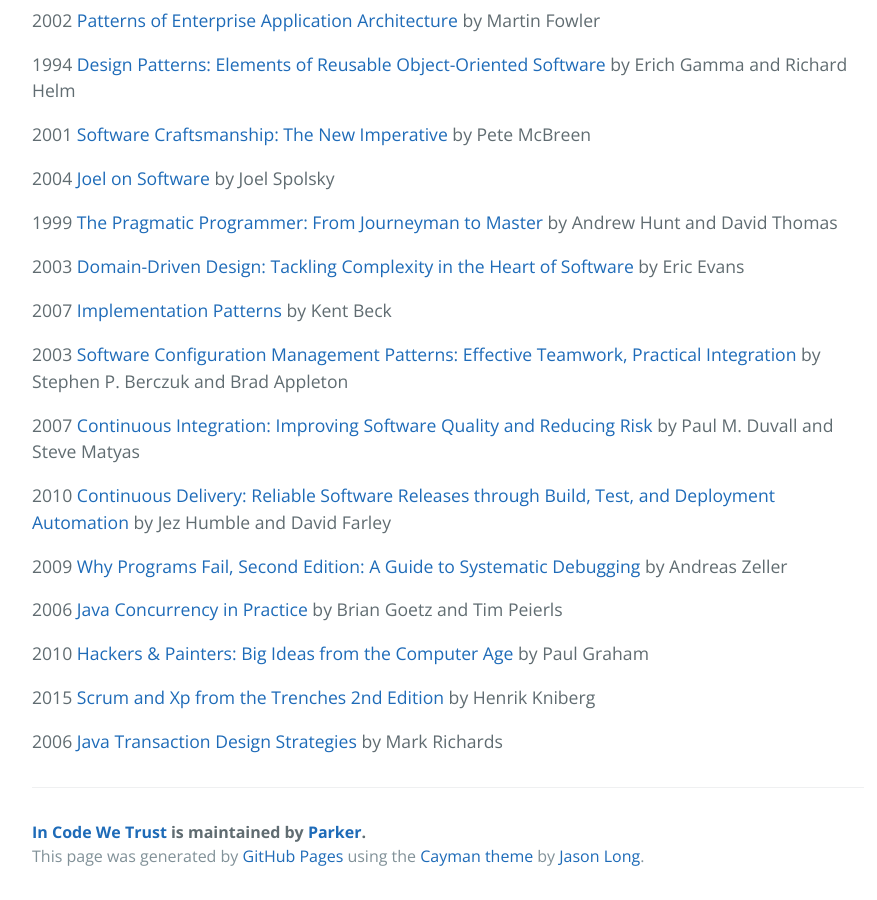
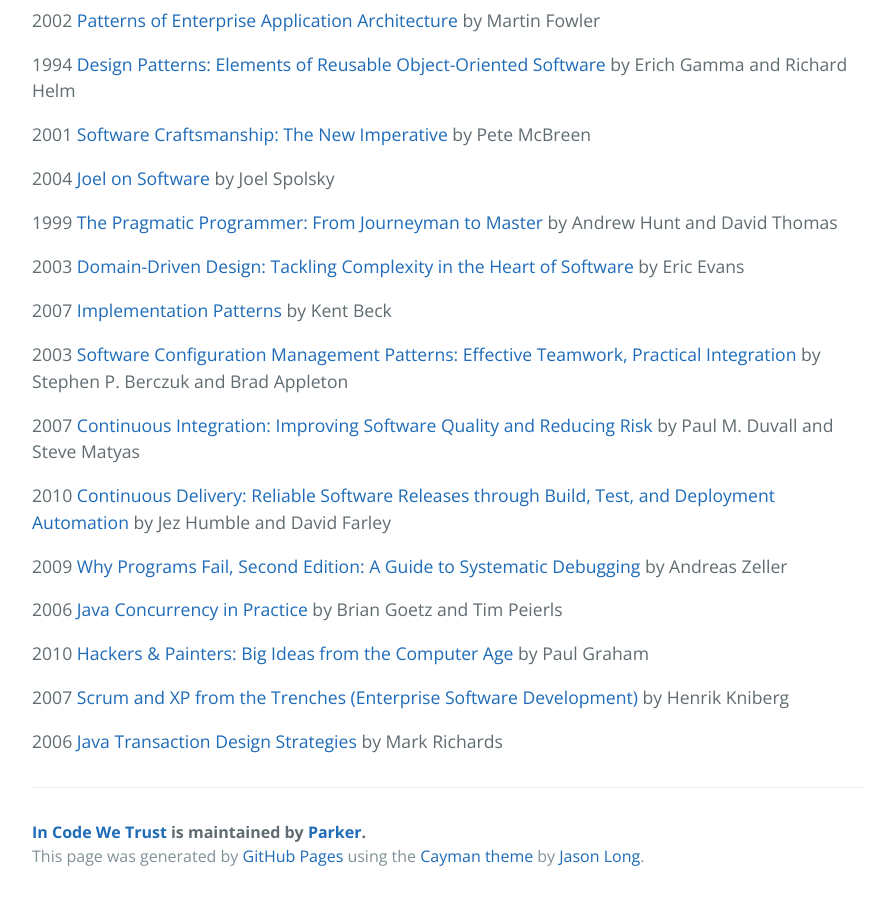
Before and after one commit to parkerwy/parkerwy.github.io, a Jekyll site: the page built from books.markdown, in a window 1280 px wide and 900 px high, scrolled down 704 px. Shown: the whole window, without its empty margins (192-1069 px from the left). Built offline with Jekyll 4.4.1, drawn with Linux system fonts in a browser that asks for light colours.

Commit message:
Update books.markdown

```diff
--- a/books.markdown
+++ b/books.markdown
@@ -49,6 +49,6 @@
 2010 [Hackers & Painters: Big Ideas from the Computer Age](https://www.amazon.com/Hackers-Painters-Big-Ideas-Computer/dp/1449389554) by Paul Graham
 
 
-2015 [Scrum and Xp from the Trenches 2nd Edition](https://www.amazon.com/Scrum-Trenches-2nd-Henrik-Kniberg/dp/1329224272) by Henrik Kniberg
+2007 [Scrum and XP from the Trenches (Enterprise Software Development)](https://www.amazon.com/Scrum-Trenches-Enterprise-Software-Development/dp/1430322640) by Henrik Kniberg
 
 2006 [Java Transaction Design Strategies](https://www.amazon.com/Java-Transaction-Design-Strategies-Richards/dp/1411695917) by Mark Richards
```
